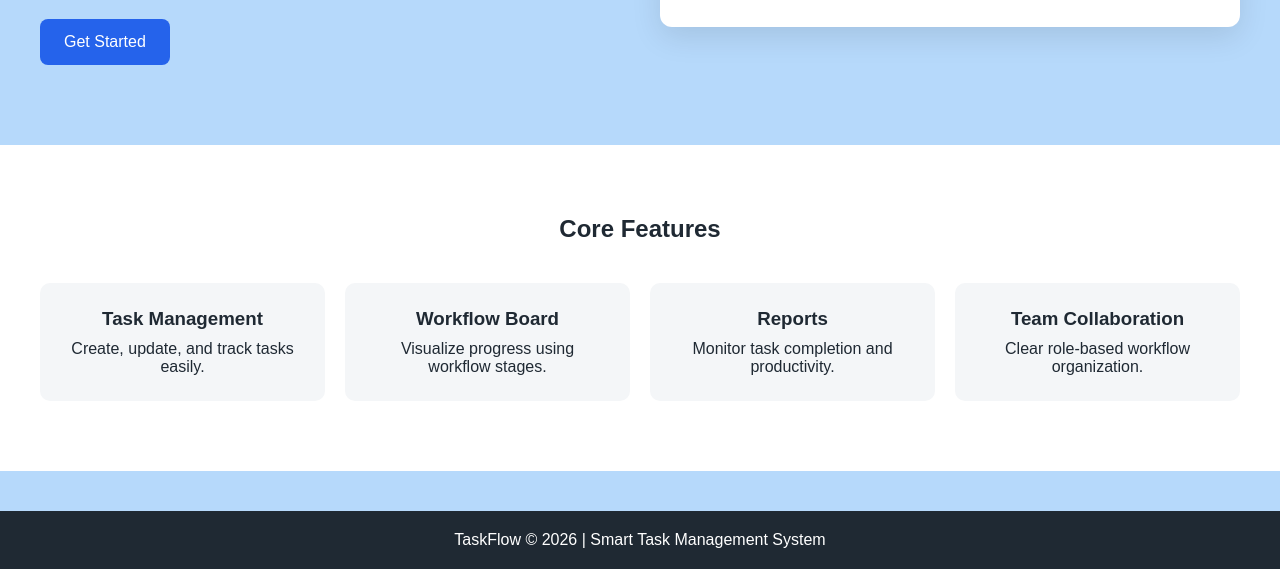
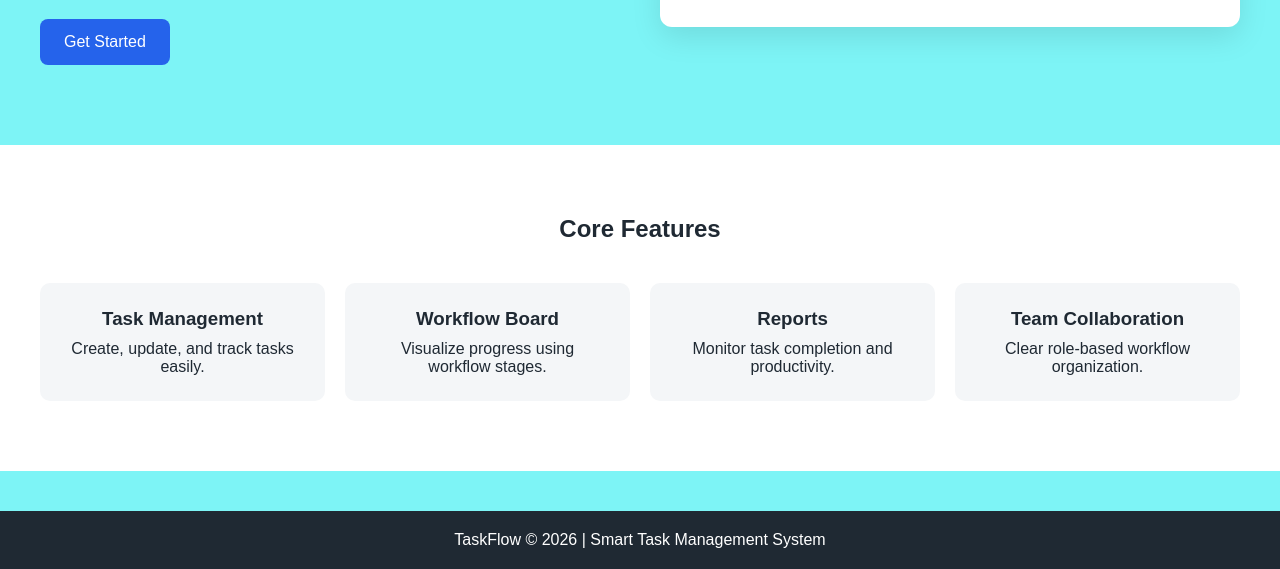
Before and after one commit to dinusha014/TaskFlow-SaaS-DevOps, a plain HTML site: page index.html in a window 1280 px wide. Shown: the part 309-878 px from the top of the page. Drawn offline with Linux system fonts and the light colour scheme.

Commit message:
I changed Background color White to light blue.

```diff
--- a/index.html
+++ b/index.html
@@ -14,7 +14,7 @@
 }
 
 body{
-  background:#b6d9fb;
+  background:#7df4f6;
   color:#1f2933;
 }
 
```
